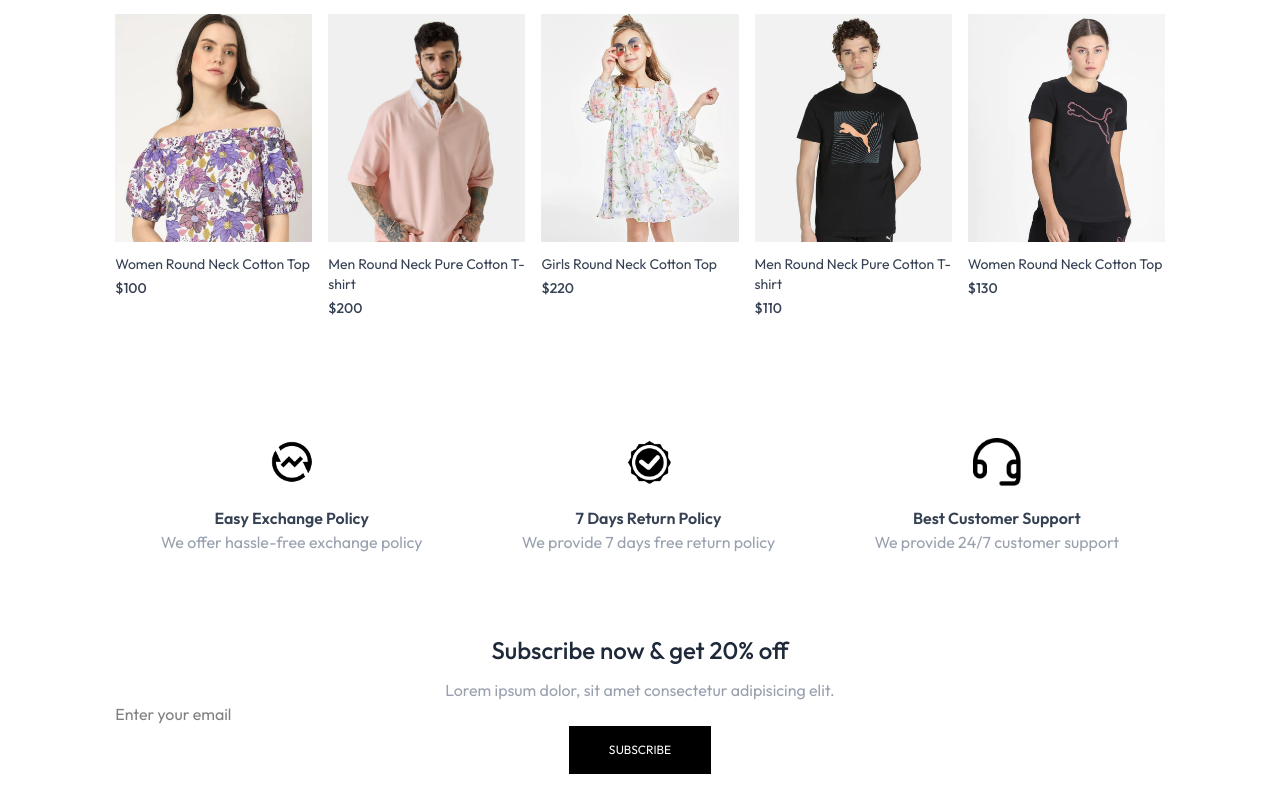
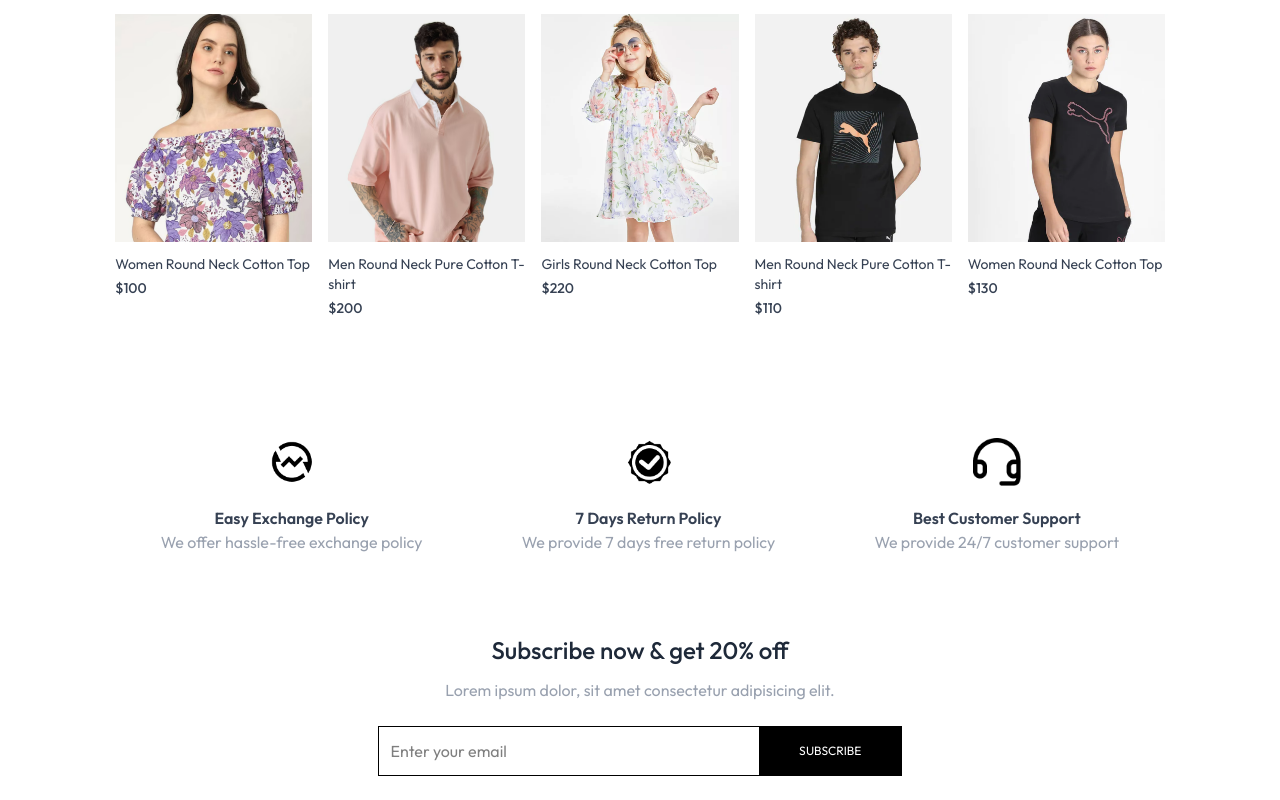
Before and after one commit to hellokristinafaye/clothing-ecommerce, a React (Vite) app: page / in a window 1280 px wide. Shown: the part 1495-2295 px from the top of the page. Before the commit the page ends 2269 px from the top, so only its background shows below. Built offline with nearby package versions, Linux system fonts and the light colour scheme.

Commit message:
Newsletter box styled

```diff
--- a/src/components/NewsletterBox.jsx
+++ b/src/components/NewsletterBox.jsx
@@ -6,7 +6,7 @@ const NewsletterBox = () => {
           <p className="text-2xl font-medium text-gray-800">Subscribe now & get 20% off</p>
           <p className="text-gray-400 mt-3">Lorem ipsum dolor, sit amet consectetur adipisicing elit.</p>
 
-          <form className="">
+          <form className="w-full sm:w-1/2 flex items-center gap-3 mx-auto my-6 border pl-3">
               <input type="email" placeholder="Enter your email" className="w-full sm:flex-1 outline-none" required />
               <button className="bg-black text-white text-xs px-10 py-4" type="submit">SUBSCRIBE</button>
           </form>
```
